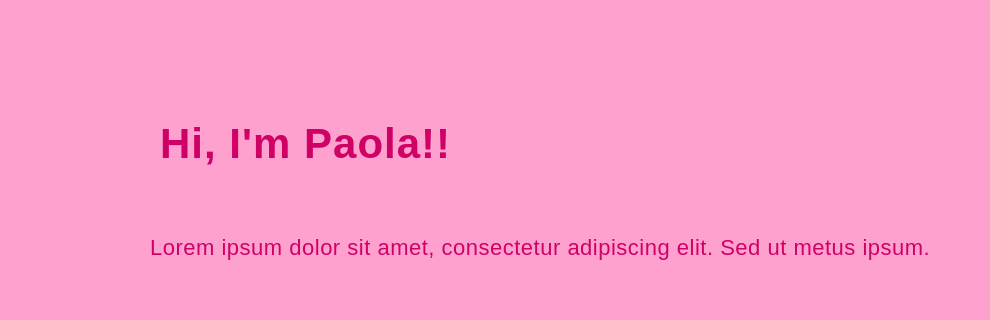
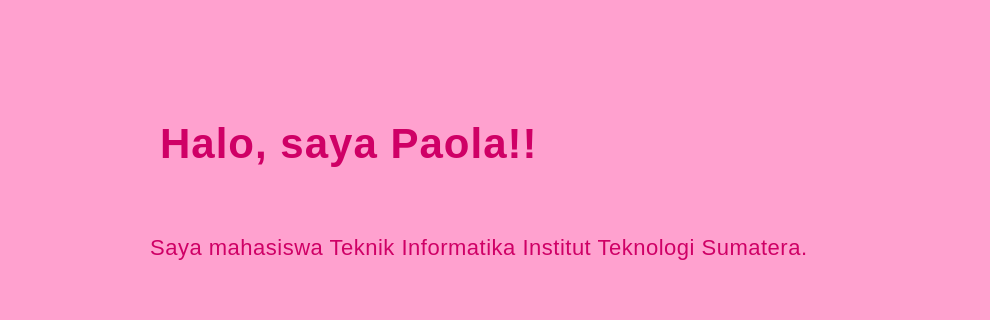
Before and after one commit to paopao66-ea/portofolio-web, a plain HTML site: page index.html in a window 1280 px wide. Shown: the part 124-444 px from the top of the page, 0-990 px from the left. Drawn offline with Linux system fonts and the light colour scheme.

Commit message:
Add files via upload

```diff
--- a/index.html
+++ b/index.html
@@ -19,8 +19,8 @@
     <section class="home">
         <div class="home-kiri">
             <br><br><br><br><br><br><br>
-            <h1>Hi, I'm Paola!!</h1>
-            <p>Lorem ipsum dolor sit amet, consectetur adipiscing elit. Sed ut metus ipsum.</p>
+            <h1>Halo, saya Paola!!</h1>
+            <p>Saya mahasiswa Teknik Informatika Institut Teknologi Sumatera.</p>
         </div>
         <div class="home-kanan">
             <img src="pict.png" alt="">
@@ -46,7 +46,7 @@
         </div>
         <div class="contact-sosmed">
             <a href="https://www.instagram.com/olladin.ao/" target="_blank">Instagram</a>
-            <a href="mailto:paoladini@gmail.com" target="_blank">Email</a>
+            <a href="mailto:paoladinidp@gmail.com" target="_blank">Email</a>
         </div>
     </section>
 
```
